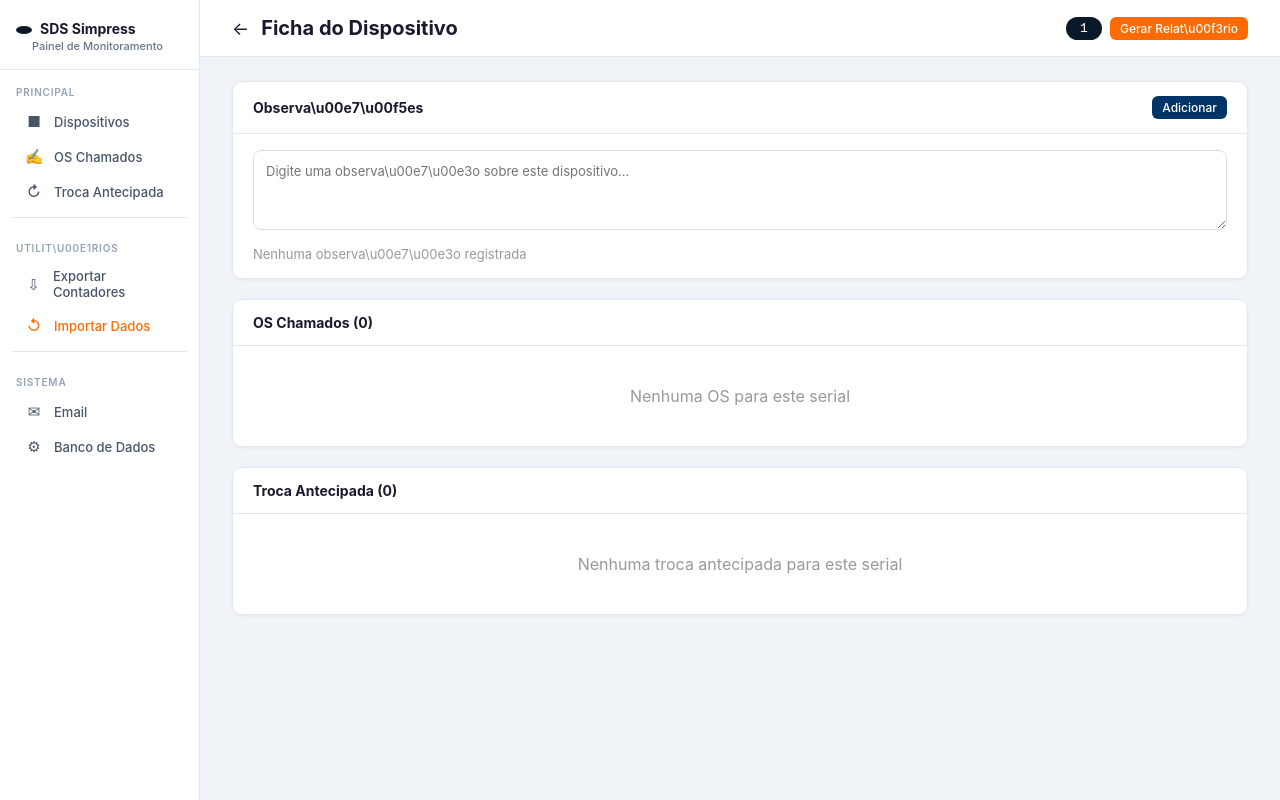
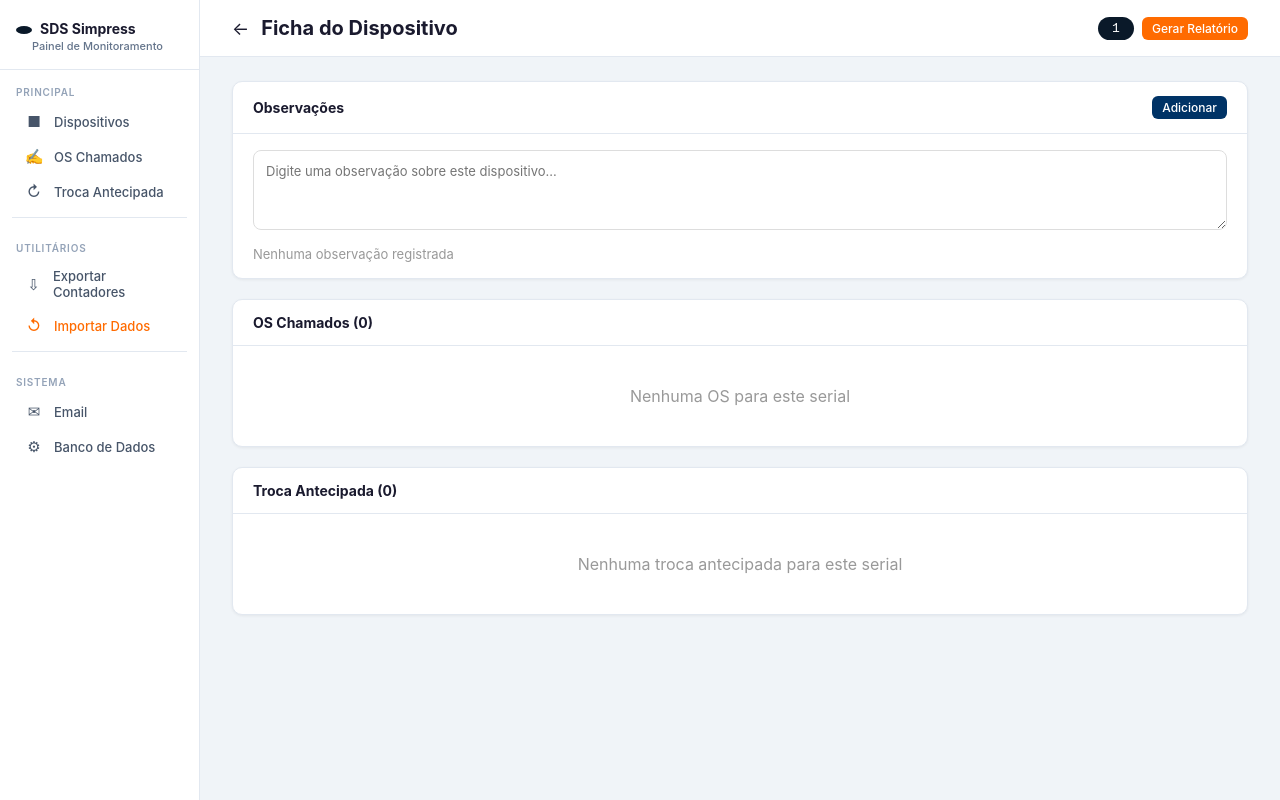
Before and after one commit to Simpressoprecao/sds_simpress, a Flask app: page /detalhe-serial/1 in a window 1280 px wide. Run offline with Flask 3, Linux system fonts and the light colour scheme.

Commit message:
fix: acentos quebrados nos templates detalhe_serial, os, troca, config_email, config_db

```diff
--- a/templates/config_db.html
+++ b/templates/config_db.html
@@ -45,7 +45,7 @@
                     <input type="number" name="port" value="{{ config.get('port', 3306) }}">
                 </div>
                 <div class="campo">
-                    <label>Usu\u00e1rio</label>
+                    <label>Usuário</label>
                     <input type="text" name="user" value="{{ config.get('user', 'root') }}" placeholder="usuario_mysql">
                 </div>
                 <div class="campo">
@@ -57,7 +57,7 @@
                     <input type="text" name="database" value="{{ config.get('database', 'sds_simpress') }}" placeholder="sds_simpress">
                     <small>Crie o banco no cPanel e importe o schema.sql</small>
                 </div>
-                <button type="submit" class="btn">Salvar e Testar Conex\u00e3o</button>
+                <button type="submit" class="btn">Salvar e Testar Conexão</button>
             </form>
         </div>
         <div style="margin-top: 16px; text-align: center;">
@@ -83,7 +83,7 @@
                 msg.textContent = 'Erro: ' + err.message;
             }
             btn.disabled = false;
-            btn.textContent = 'Salvar e Testar Conex\u00e3o';
+            btn.textContent = 'Salvar e Testar Conexão';
         });
     </script>
 </body>
--- a/templates/config_email.html
+++ b/templates/config_email.html
@@ -51,14 +51,14 @@
                     <small>Para Gmail, use <strong>Senha de App</strong>. Para Outlook, use a senha normal ou <strong>Senha de App</strong> se tiver 2FA.</small>
                 </div>
                 <div class="campo">
-                    <label>Email destinat\u00e1rio (padr\u00e3o)</label>
+                    <label>Email destinatário (padrão)</label>
                     <input type="email" name="email_to" value="{{ config.get('email_to', '') }}" placeholder="destinatario@email.com">
                 </div>
                 <div class="campo">
                     <label>Mensagem do email</label>
                     <textarea name="mensagem">{{ config.get('mensagem', '') }}</textarea>
                 </div>
-                <button type="submit" class="btn">Salvar Configura\u00e7\u00e3o</button>
+                <button type="submit" class="btn">Salvar Configuração</button>
             </form>
         </div>
     </div>
--- a/templates/detalhe_serial.html
+++ b/templates/detalhe_serial.html
@@ -117,7 +117,7 @@
         <a href="/os"><span class="icone">&#9997;</span> OS Chamados</a>
         <a href="/troca"><span class="icone">&#8635;</span> Troca Antecipada</a>
         <hr class="nav-divider">
-        <div class="nav-label">Utilit\u00e1rios</div>
+        <div class="nav-label">Utilitários</div>
         <a href="/exportar-contadores"><span class="icone">&#8681;</span> Exportar Contadores</a>
         <a href="#" onclick="importarDados(); return false;" class="import-link"><span class="icone">&#8634;</span> Importar Dados</a>
         <hr class="nav-divider">
@@ -133,7 +133,7 @@
             </div>
             <div style="display:flex;gap:8px;align-items:center;">
                 <span class="serial-tag">{{ serial }}</span>
-                <a href="/relatorio-serial/{{ serial }}" class="btn btn-accent btn-sm">Gerar Relat\u00f3rio</a>
+                <a href="/relatorio-serial/{{ serial }}" class="btn btn-accent btn-sm">Gerar Relatório</a>
             </div>
         </div>
         <div class="content">
@@ -145,10 +145,10 @@
                 <div class="info-grid">
                     <div class="info-item"><div class="label">Modelo</div><div class="value">{{ disp_info.modelo }}</div></div>
                     <div class="info-item"><div class="label">Cliente</div><div class="value">{{ disp_info.cliente }}</div></div>
-                    <div class="info-item"><div class="label">Localiza\u00e7\u00e3o</div><div class="value">{{ disp_info.localizacao }}</div></div>
+                    <div class="info-item"><div class="label">Localização</div><div class="value">{{ disp_info.localizacao }}</div></div>
                     <div class="info-item"><div class="label">IP</div><div class="value">{{ disp_info.ip }}</div></div>
                     <div class="info-item"><div class="label">Zona</div><div class="value">{{ disp_info.zona }}</div></div>
-                    <div class="info-item"><div class="label">Atualiza\u00e7\u00e3o</div><div class="value">{{ disp_info.ultima_atualizacao[:16] }}</div></div>
+                    <div class="info-item"><div class="label">Atualização</div><div class="value">{{ disp_info.ultima_atualizacao[:16] }}</div></div>
                 </div>
             </div>
         </div>
@@ -169,7 +169,7 @@
 
             {% if disp_info.consumiveis %}
             <div class="card">
-                <div class="card-title">Consum\u00edveis</div>
+                <div class="card-title">Consumíveis</div>
                 <div class="card-body">
                     {% for c in disp_info.consumiveis %}
                     {% set nivel_num = c.nivel|replace('%','')|int %}
@@ -191,10 +191,10 @@
                 <div class="card-body">
                     {% if disp_info.alertas_freq %}
                     <div style="margin-bottom:10px;">
-                        <strong style="font-size:13px;color:#555;">Frequ\u00eancia por tipo:</strong>
+                        <strong style="font-size:13px;color:#555;">Frequência por tipo:</strong>
                         <div style="margin-top:8px;">
                             {% for a in disp_info.alertas_freq %}
-                            <span class="alerta-badge {% if 'Aviso' in a.classe %}aviso{% elif 'A\u00e7\u00e3o' in a.classe %}acao{% elif 'Congestionamento' in a.classe %}congestionamento{% elif 'Subunidade' in a.classe %}subunidade{% else %}outro{% endif %}">
+                            <span class="alerta-badge {% if 'Aviso' in a.classe %}aviso{% elif 'Ação' in a.classe %}acao{% elif 'Congestionamento' in a.classe %}congestionamento{% elif 'Subunidade' in a.classe %}subunidade{% else %}outro{% endif %}">
                                 {{ a.classe }}: {{ a.contagem }}
                             </span>
                             {% endfor %}
@@ -222,11 +222,11 @@
 
         <div class="card">
             <div class="card-title">
-                <span>Observa\u00e7\u00f5es</span>
+                <span>Observações</span>
                 <button class="btn btn-primary btn-sm" onclick="salvarObservacao()">Adicionar</button>
             </div>
             <div class="card-body">
-                <textarea id="obsTexto" class="obs-area" placeholder="Digite uma observa\u00e7\u00e3o sobre este dispositivo..."></textarea>
+                <textarea id="obsTexto" class="obs-area" placeholder="Digite uma observação sobre este dispositivo..."></textarea>
                 <div style="margin-top:12px;max-height:300px;overflow-y:auto;">
                     {% if observacoes %}
                         {% for obs in observacoes|reverse %}
@@ -241,7 +241,7 @@
                         </div>
                         {% endfor %}
                     {% else %}
-                        <div style="color:#999;font-size:13px;">Nenhuma observa\u00e7\u00e3o registrada</div>
+                        <div style="color:#999;font-size:13px;">Nenhuma observação registrada</div>
                     {% endif %}
                 </div>
             </div>
@@ -261,8 +261,8 @@
                 <table>
                     <thead>
                         <tr>
-                            <th>N\u00ba OS</th><th>Modelo</th><th>Loja</th><th>Abertura</th><th>Previs\u00e3o</th><th>Finalizado</th>
-                            <th>Descri\u00e7\u00e3o</th><th>Observa\u00e7\u00e3o</th><th>Status</th><th>Ocorr\u00eancia</th>
+                            <th>Nº OS</th><th>Modelo</th><th>Loja</th><th>Abertura</th><th>Previsão</th><th>Finalizado</th>
+                            <th>Descrição</th><th>Observação</th><th>Status</th><th>Ocorrência</th>
                         </tr>
                     </thead>
                     <tbody>
@@ -303,7 +303,7 @@
                     <thead>
                         <tr>
                             <th>Loja</th><th>UF</th><th>Modelo</th><th>% Toner</th><th>Cor</th>
-                            <th>Data Leitura</th><th>Data Atend.</th><th>Descri\u00e7\u00e3o</th><th>Status</th><th>Retorno</th>
+                            <th>Data Leitura</th><th>Data Atend.</th><th>Descrição</th><th>Status</th><th>Retorno</th>
                         </tr>
                     </thead>
                     <tbody>
@@ -371,7 +371,7 @@
 
         async function salvarObservacao() {
             const texto = document.getElementById('obsTexto').value.trim();
-            if (!texto) return mostrarToast('Digite uma observa\u00e7\u00e3o', 'erro');
+            if (!texto) return mostrarToast('Digite uma observação', 'erro');
             const resp = await fetch('/api/observacao', {
                 method: 'POST',
                 headers: { 'Content-Type': 'application/json' },
@@ -379,17 +379,17 @@
             });
             const data = await resp.json();
             if (data.ok) {
-                mostrarToast('Observa\u00e7\u00e3o salva!', 'sucesso');
+                mostrarToast('Observação salva!', 'sucesso');
                 document.getElementById('obsTexto').value = '';
                 setTimeout(() => location.reload(), 1000);
             }
         }
 
         async function excluirObservacao(idx) {
-            if (!confirm('Excluir esta observa\u00e7\u00e3o?')) return;
+            if (!confirm('Excluir esta observação?')) return;
             const resp = await fetch('/api/observacao/{{ serial }}/' + idx, { method: 'DELETE' });
             const data = await resp.json();
-            if (data.ok) { mostrarToast('Observa\u00e7\u00e3o exclu\u00edda!', 'sucesso'); setTimeout(() => location.reload(), 800); }
+            if (data.ok) { mostrarToast('Observação excluída!', 'sucesso'); setTimeout(() => location.reload(), 800); }
             else mostrarToast('Erro ao excluir', 'erro');
         }
 
--- a/templates/os.html
+++ b/templates/os.html
@@ -69,7 +69,7 @@
         <a href="/os" class="ativo"><span class="icone">&#9997;</span> OS Chamados</a>
         <a href="/troca"><span class="icone">&#8635;</span> Troca Antecipada</a>
         <hr class="nav-divider">
-        <div class="nav-label">Utilit\u00e1rios</div>
+        <div class="nav-label">Utilitários</div>
         <a href="/exportar-contadores"><span class="icone">&#8681;</span> Exportar Contadores</a>
         <a href="#" onclick="importarDados(); return false;" class="import-link"><span class="icone">&#8634;</span> Importar Dados</a>
         <hr class="nav-divider">
--- a/templates/troca.html
+++ b/templates/troca.html
@@ -73,7 +73,7 @@
         <a href="/os"><span class="icone">&#9997;</span> OS Chamados</a>
         <a href="/troca" class="ativo"><span class="icone">&#8635;</span> Troca Antecipada</a>
         <hr class="nav-divider">
-        <div class="nav-label">Utilit\u00e1rios</div>
+        <div class="nav-label">Utilitários</div>
         <a href="/exportar-contadores"><span class="icone">&#8681;</span> Exportar Contadores</a>
         <a href="#" onclick="importarDados(); return false;" class="import-link"><span class="icone">&#8634;</span> Importar Dados</a>
         <hr class="nav-divider">
```
